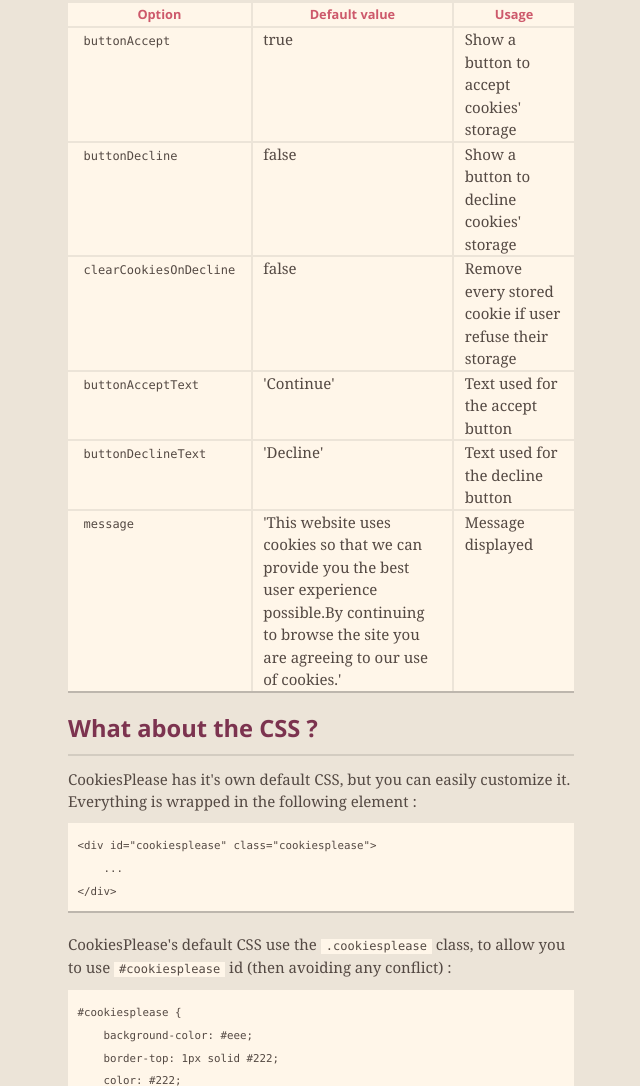
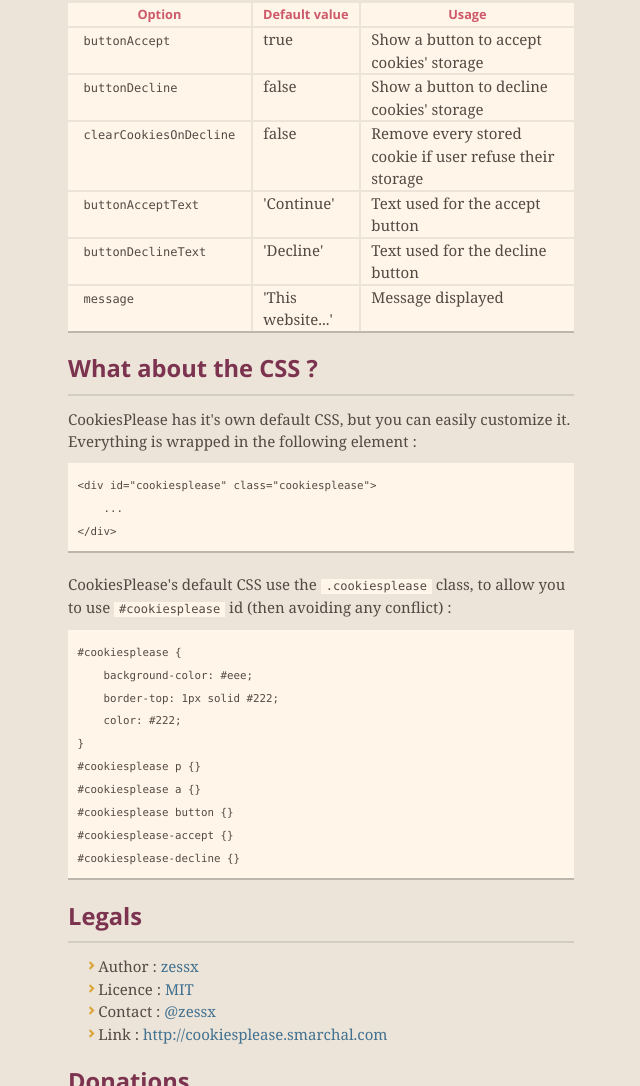
Before and after one commit to zessx/cookiesplease, a plain HTML site: page index.html in a window 1280 px wide. Shown: the part 1159-2245 px from the top of the page, without its empty margins (319-959 px from the left). Drawn offline with nearby package versions, Linux system fonts and the light colour scheme.

Commit message:
Fix message length

```diff
--- a/index.html
+++ b/index.html
@@ -123,7 +123,7 @@
 </tr>
 <tr>
 <td><code>message</code></td>
-<td>'This website uses cookies so that we can provide you the best user experience possible.By continuing to browse the site you are agreeing to our use of cookies.'</td>
+<td>'This website...'</td>
 <td>Message displayed</td>
 </tr>
 </tbody>
```
